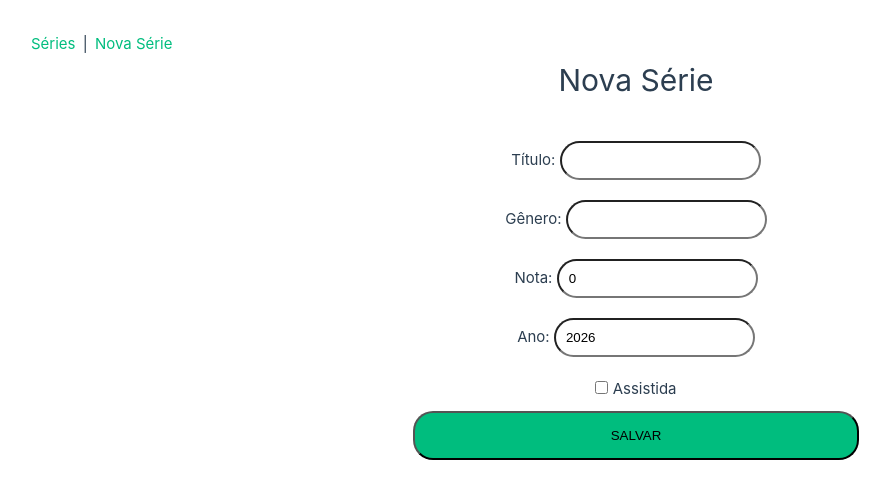
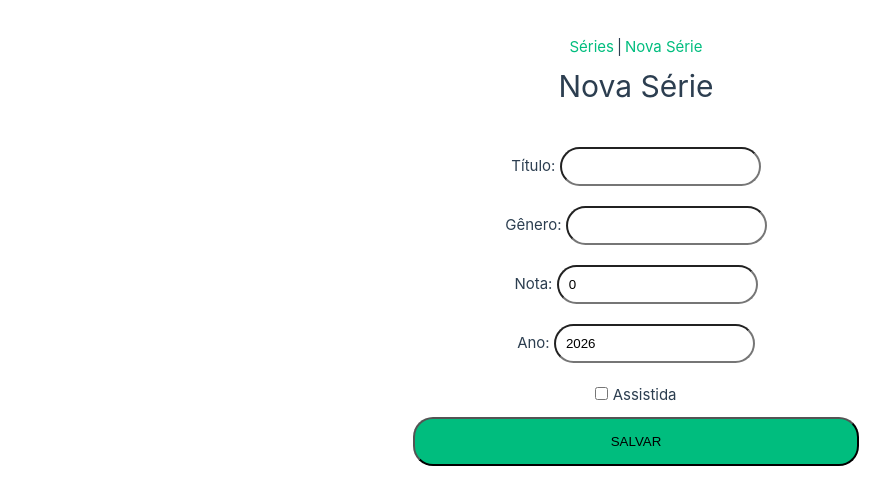
Before and after one commit to GFAC01/Projeto-Web2, a Vue app in the folder Projeto/serielog-front/: page /series/nova in a window 1280 px wide. Shown: the top 504 px of the page, without its empty margins (4-894 px from the left). Built offline with nearby package versions, Linux system fonts and the light colour scheme.

Commit message:
Update App.vue

```diff
--- a/Projeto/serielog-front/src/App.vue
+++ b/Projeto/serielog-front/src/App.vue
@@ -3,7 +3,7 @@ import { RouterLink, RouterView } from 'vue-router'
 </script>
 
 <template>
-  <nav>
+  <nav class="top" id="top">
     <RouterLink to="/">Séries</RouterLink>
     |
     <RouterLink to="/series/nova">Nova Série</RouterLink>
```
